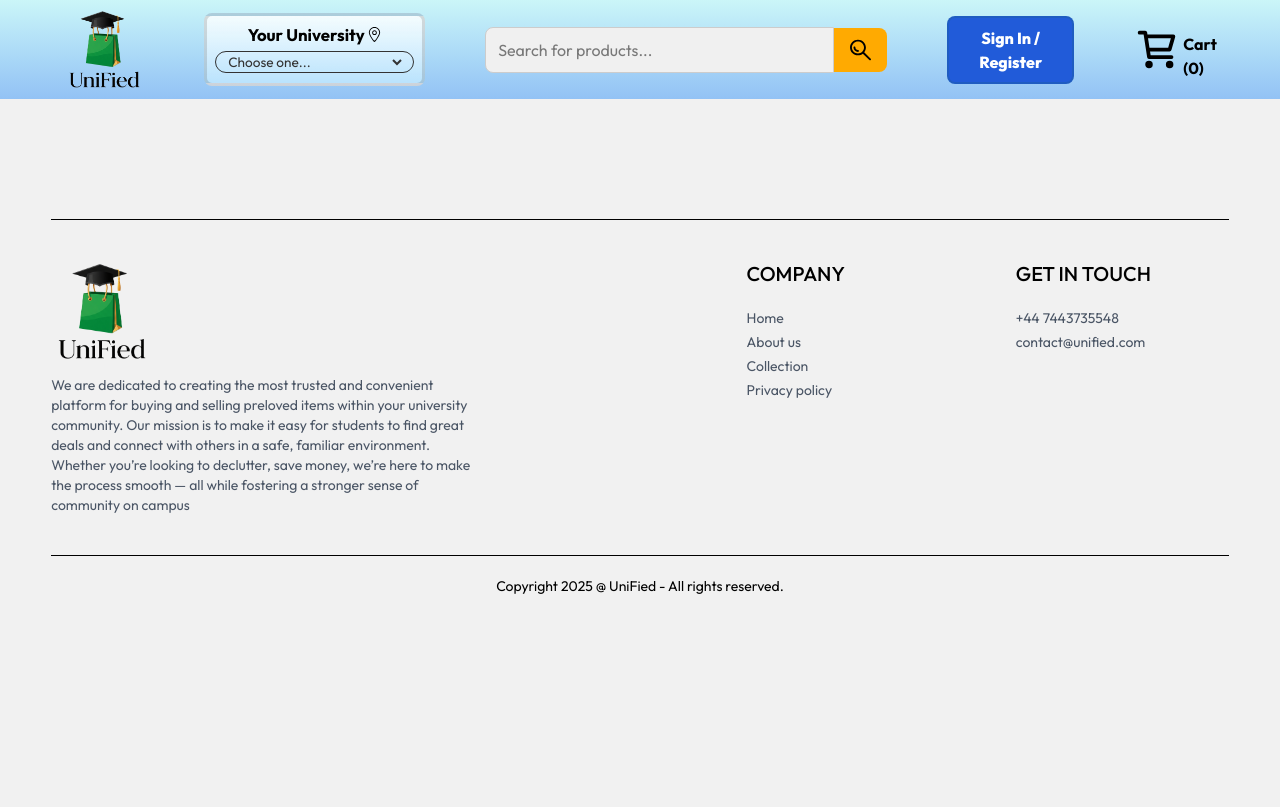
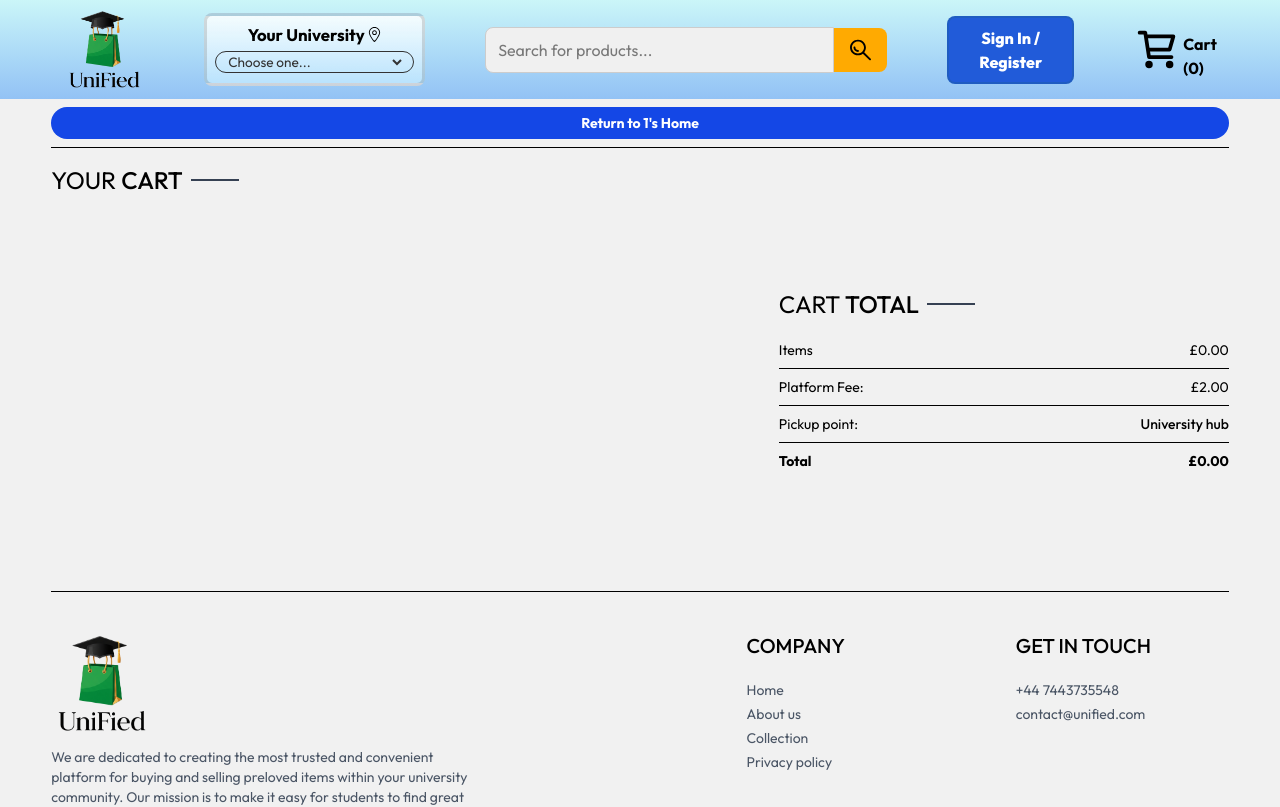
Before and after one commit to ajamidar/UniFied, a React (Vite) app in the folder frontend/: page /1/cart in a window 1280 px wide. Shown: the top 807 px of the page. Built offline with nearby package versions, Linux system fonts and the light colour scheme.

Commit message:
Cart page changes
1. navigate links now being used to navigate to cart page using selectedUni from URL.
2. Return to UniHome from cart page logic added.

```diff
--- a/frontend/src/App.jsx
+++ b/frontend/src/App.jsx
@@ -27,7 +27,7 @@ function App() {
           <Route path="/about" element={<About />} />
           <Route path="/contact" element={<Contact />} />
           <Route path="/:selectedUni/product/:productId" element={<Product />} />
-          <Route path="/cart" element={<Cart />} />
+          <Route path="/:selectedUni/cart" element={<Cart />} />
           <Route path="/login" element={<Login />} />
           <Route path="/place-order" element={<PlaceOrder />} />
           <Route path="/orders" element={<Orders />} />
--- a/frontend/src/components/NavBar.jsx
+++ b/frontend/src/components/NavBar.jsx
@@ -1,14 +1,26 @@
 import React, { use, useContext, useState } from 'react'
 import {assets} from '../assets/frontend_assets/assets'
-import { NavLink, useParams } from 'react-router-dom'
+import { NavLink, useNavigate } from 'react-router-dom'
 import { tempUniData } from '../assets/constants'
 import SearchBar from './SearchBar'
 import { ShopContext } from '../context/ShopContextContext'
+import { toast } from 'react-toastify'
 
 const NavBar = () => {
   const [selectedUni, setSelectedUni] = useState('');
   const [searchValue, setSearchValue] = useState('');
   const getCartCount = useContext(ShopContext)?.getCartCount;
+  const navigate = useNavigate();
+
+  const handleCartHit = () =>{
+    if (selectedUni === ''){
+      toast.error("Please select a university");
+    }
+    else{
+      navigate(`${selectedUni}/cart`);
+    }
+  }
+
 
   return (
     <>
@@ -73,13 +85,13 @@ const NavBar = () => {
                     </button>
                   </NavLink>
                 </div>
-                <div className='cart scale-up order-2 max-sm:order-1 max-sm:mt-1'>
-                  <NavLink to='/cart' className='flex flex-col items-center justify-center md:pr-2'>
+                <div onClick={handleCartHit} className='cart scale-up order-2 max-sm:order-1 max-sm:mt-1 cursor-pointer'>
+                  <div className='flex flex-col items-center justify-center md:pr-2'>
                     <div className='flex flex-row items-center justify-center gap-1 max-sm:gap-0'>
                       <img src='/cart.svg' width={45} height={45} alt='Basket' className='max-sm:size-[20px] md:size-[45px]'/>
                       <p className='text-[1.2rem] font-bold pt-3 max-sm:text-[0.55rem] md:text-[1rem] max-sm:pb-0.5 pr-2'>Cart ({getCartCount()})</p>
                     </div>
-                  </NavLink>
+                  </div>
                 </div>
               </div>
 
--- a/frontend/src/pages/Cart.jsx
+++ b/frontend/src/pages/Cart.jsx
@@ -3,8 +3,11 @@ import { ShopContext } from '../context/ShopContextContext';
 import Title from '../components/Title';
 import { assets } from '../assets/frontend_assets/assets';
 import CartTotal from '../components/CartTotal';
+import { NavLink, useParams } from 'react-router-dom';
 
 const Cart = () => {
+
+  const { selectedUni } = useParams();
 
   const { products, currency, cartItems, updateQuantity } = useContext(ShopContext);
 
@@ -29,9 +32,16 @@ const Cart = () => {
   }, [cartItems]);
 
   return (
-    <div className='pt-7.5'>
+    <div className='pt-2'>
 
-      <div className='text-2xl mb-3'>
+      <div className='flex'>
+        <NavLink to={`/${selectedUni}`} className='text-blue-700 hover:underline w-full'>
+          <button className='bg-blue-700 w-full rounded-2xl text-white sm:text-sm max-sm:text-sm px-1.5 py-1.5 font-bold hover:bg-blue-800 cursor-pointer'>Return to {selectedUni}'s Home</button>
+        </NavLink>
+      </div>
+      <hr className='my-2' />
+
+      <div className='text-2xl mb-3 mt-4'>
         <Title text1 ={'YOUR'} text2={'CART'} />
       </div>
 
--- a/frontend/src/pages/Product.jsx
+++ b/frontend/src/pages/Product.jsx
@@ -45,8 +45,8 @@ const Product = () => {
         <NavLink to={`/${selectedUni}`} className='text-blue-700 hover:underline w-full'>
           <button className='bg-blue-700 w-full rounded-2xl text-white sm:text-sm max-sm:text-sm px-1.5 py-1.5 font-bold hover:bg-blue-800 cursor-pointer'>Return to {selectedUni}'s Home</button>
         </NavLink>
+      </div>
 
-      </div>
       <div className='border-t-1 mt-2 transition-opacity ease-in duration-500 opacity-100'>
 
         {/* Product Details */}
```
